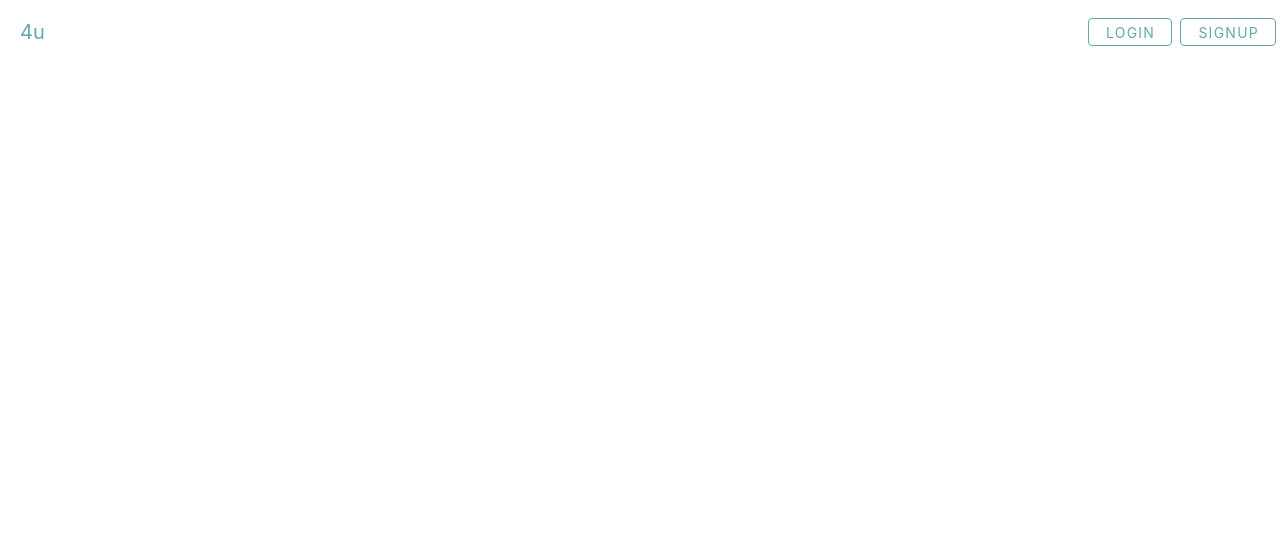
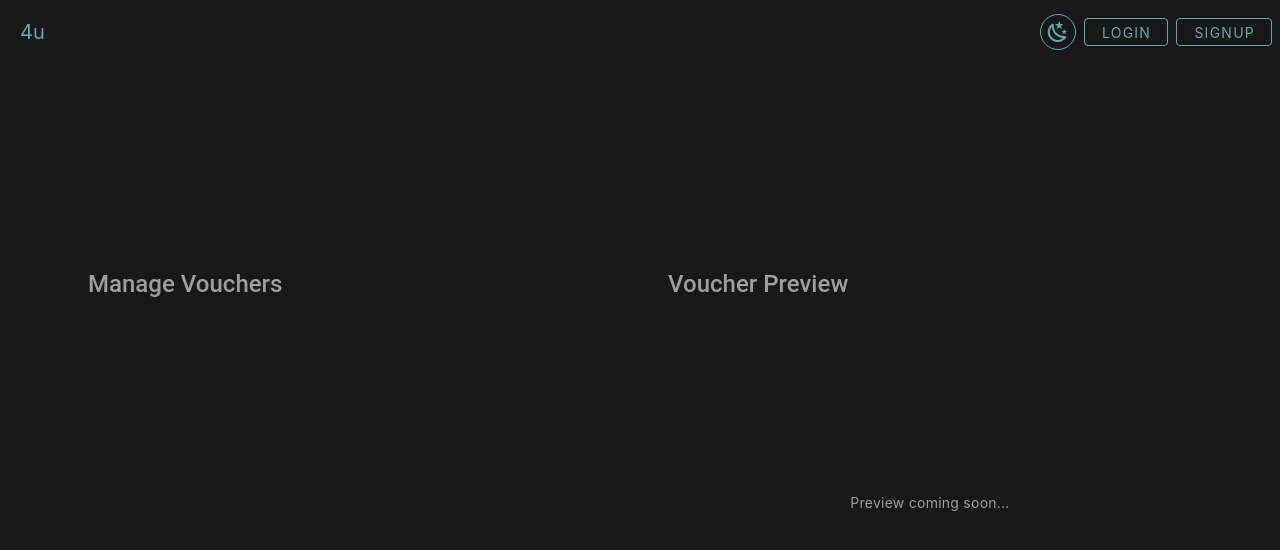
Before and after one commit to tiirent/voucher, a Vue app in the folder client/: page /manage in a window 1280 px wide. Before the commit this address had no page. Shown: the top 550 px of the page. Built offline with nearby package versions, Linux system fonts and the light colour scheme.

Commit message:
add theme toggle

```diff
--- a/client/src/assets/base.css
+++ b/client/src/assets/base.css
@@ -39,7 +39,7 @@
   --section-gap: 160px;
 }
 
-@media (prefers-color-scheme: dark) {
+/* @media (prefers-color-scheme: dark) {
   :root {
     --color-background: var(--vt-c-black);
     --color-background-soft: var(--vt-c-black-soft);
@@ -51,6 +51,16 @@
     --color-heading: var(--vt-c-text-dark-1);
     --color-text: var(--vt-c-text-dark-2);
   }
+} */
+
+:root.dark {
+  --color-background: var(--vt-c-black);
+  --color-background-soft: var(--vt-c-black-soft);
+  --color-background-mute: var(--vt-c-black-mute);
+  --color-border: var(--vt-c-divider-dark-2);
+  --color-border-hover: var(--vt-c-divider-dark-1);
+  --color-heading: var(--vt-c-text-dark-1);
+  --color-text: var(--vt-c-text-dark-2);
 }
 
 *,
--- a/client/src/components/AppNavbar.vue
+++ b/client/src/components/AppNavbar.vue
@@ -1,16 +1,34 @@
 <script setup lang="ts">
 // Component for the main navigation bar
 import { useRouter } from 'vue-router'
+import { onMounted, ref } from 'vue'
 const router = useRouter()
 const navigateTo = (path: string) => {
   router.push(path)
 }
+const isDark = ref<boolean>(document.documentElement.classList.contains('dark'))
+const toggleTheme = () => {
+  document.documentElement.classList.toggle('dark')
+  isDark.value = document.documentElement.classList.contains('dark')
+}
+onMounted(() => {
+  document.documentElement.classList.add('dark')
+})
 </script>
 
 <template>
   <v-app-bar flat color="transparent">
     <v-app-bar-title @click="navigateTo('/')" style="cursor: pointer">4u</v-app-bar-title>
     <v-spacer></v-spacer>
+    <v-btn
+      variant="outlined"
+      density="comfortable"
+      :icon="true"
+      class="mr-2"
+      @click="toggleTheme"
+    >
+      <v-icon>{{ isDark ? 'mdi-weather-sunny' : 'mdi-weather-night' }}</v-icon>
+    </v-btn>
     <v-btn
       variant="outlined"
       class="mr-2"
@@ -20,6 +38,7 @@ const navigateTo = (path: string) => {
     </v-btn>
     <v-btn
       variant="outlined"
+      class="mr-2"
       density="comfortable"
     >
       Signup
--- a/client/src/main.ts
+++ b/client/src/main.ts
@@ -1,4 +1,5 @@
 import './assets/main.css'
+import '@mdi/font/css/materialdesignicons.css'
 
 import { createApp } from 'vue'
 import { createPinia } from 'pinia'
--- a/client/src/plugins/vuetify.ts
+++ b/client/src/plugins/vuetify.ts
@@ -18,4 +18,7 @@ export default createVuetify({
       },
     },
   },
+  icons: {
+		defaultSet: 'mdi',
+	},
 })
--- a/client/src/router/index.ts
+++ b/client/src/router/index.ts
@@ -19,6 +19,11 @@ const router = createRouter({
       name: 'CreateVoucher',
       component: () => import('../views/CreateVoucherView.vue'),
     },
+    {
+      path: '/manage',
+      name: 'Manage',
+      component: () => import('../views/ManageView.vue'),
+    },
   ],
 })
 
--- a/client/src/views/CreateVoucherView.vue
+++ b/client/src/views/CreateVoucherView.vue
@@ -22,7 +22,7 @@ const createVoucher = async () => {
   try {
     // TODO: Implement API call to create voucher
     console.log('Creating voucher:', voucherForm.value)
-    router.push('/vouchers')
+    router.push('/manage')
   } catch (error) {
     console.error('Error creating voucher:', error)
   } finally {
--- /dev/null
+++ b/client/src/views/ManageView.vue
@@ -0,0 +1,47 @@
+<script setup lang="ts">
+import { ref } from 'vue'
+import { useRouter } from 'vue-router'
+
+const router = useRouter()
+
+const loading = ref(false)
+</script>
+
+<template>
+  <v-container fluid class="d-flex flex-column justify-center">
+    <div class="d-flex flex-column w-100">
+
+      <v-row>
+        <!-- Form Section -->
+        <v-col cols="12" md="6">
+          <v-card color="transparent" flat>
+            <v-card-title class="text-h5 px-4 pt-4">
+              Manage Vouchers
+            </v-card-title>
+            <v-card-text>
+
+            </v-card-text>
+          </v-card>
+        </v-col>
+
+        <!-- Preview Section -->
+        <v-col cols="12" md="6">
+          <v-card color="transparent" flat>
+            <v-card-title class="text-h5 px-4 pt-4">
+              Voucher Preview
+            </v-card-title>
+            <v-card-text class="d-flex align-center justify-center" style="min-height: 400px;">
+              Preview coming soon...
+            </v-card-text>
+          </v-card>
+        </v-col>
+      </v-row>
+    </div>
+  </v-container>
+</template>
+
+<style scoped>
+.v-btn {
+  color: var(--color-accent-2);
+}
+</style>
--- /dev/null
+++ b/package.json
@@ -0,0 +1,5 @@
+{
+  "dependencies": {
+    "@mdi/font": "^7.4.47"
+  }
+}
```
Also changed, not shown: 1 other file (tests, documents, lock files or other folders).
